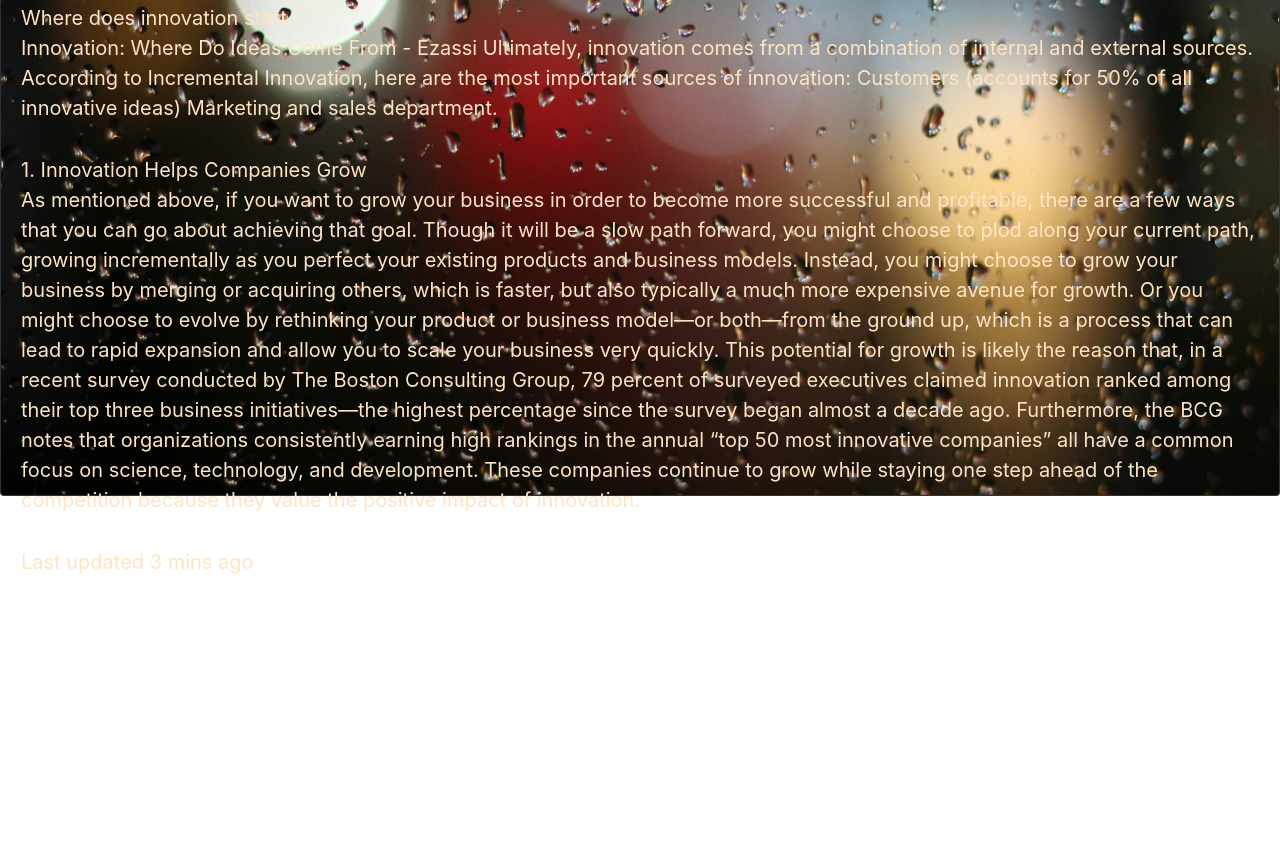
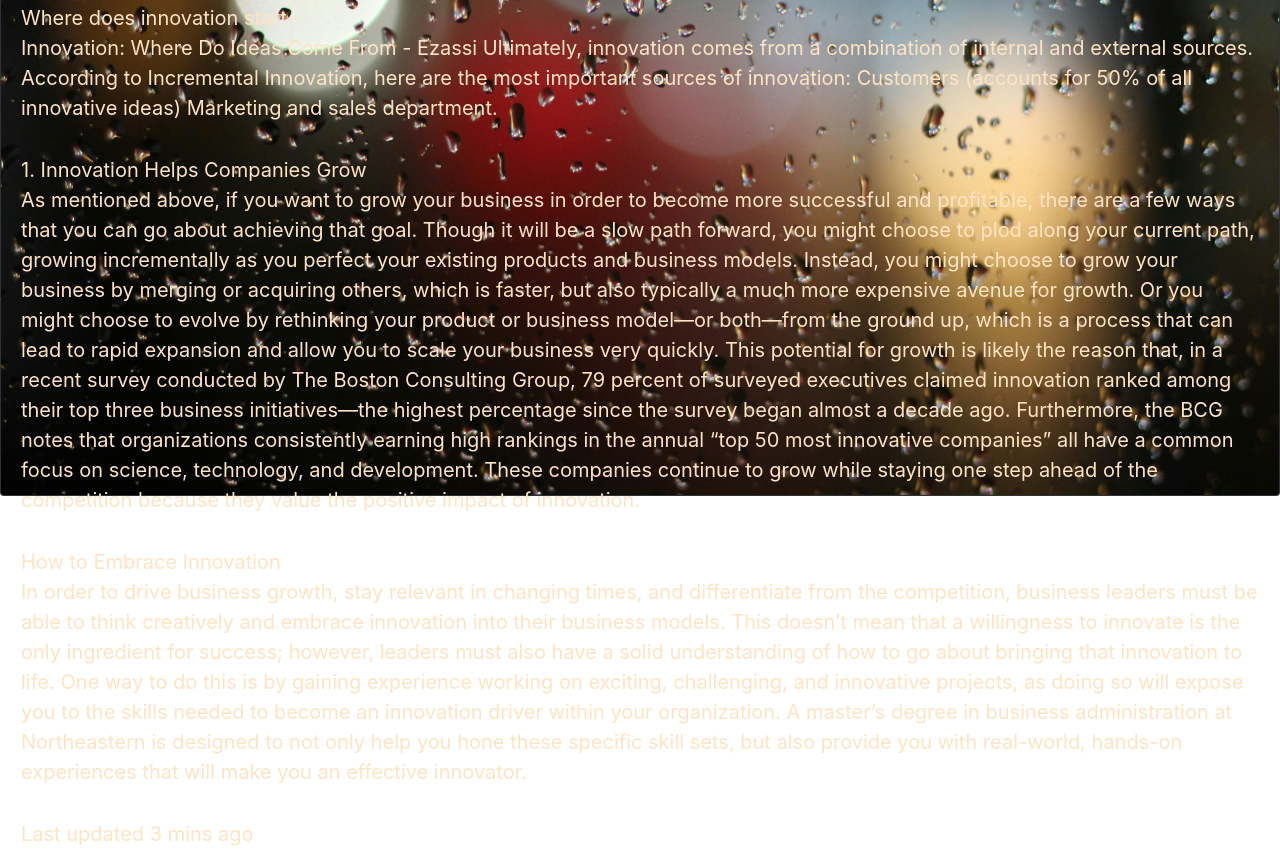
Before and after one commit to chaitanykumar/Bootstrap-Web-U, a plain HTML site: page web-site1.html in a window 1280 px wide. Shown: the part 1821-2686 px from the top of the page. Before the commit the page ends 2414 px from the top, so only its background shows below. Drawn offline with nearby package versions, Linux system fonts and the light colour scheme.

Commit message:
pratice999

```diff
--- a/web-site1.html
+++ b/web-site1.html
@@ -145,6 +145,18 @@
         These companies continue to grow while staying one step ahead of the competition because they value the positive
         impact of innovation.
       </p>
+      <p>How to Embrace Innovation
+        <br>
+        In order to drive business growth, stay relevant in changing times, and differentiate from the competition,
+        business leaders must be able to think creatively and embrace innovation into their business models.
+        This doesn’t mean that a willingness to innovate is the only ingredient for success; however,
+        leaders must also have a solid understanding of how to go about bringing that innovation to life.
+        One way to do this is by gaining experience working on exciting, challenging, and innovative projects,
+        as doing so will expose you to the skills needed to become an innovation driver within your organization.
+        A master’s degree in business administration at Northeastern is designed to not only help you hone these
+        specific skill sets,
+        but also provide you with real-world, hands-on experiences that will make you an effective innovator.
+      </p>
 
       <p class="card-text">Last updated 3 mins ago</p>
     </div>
```
